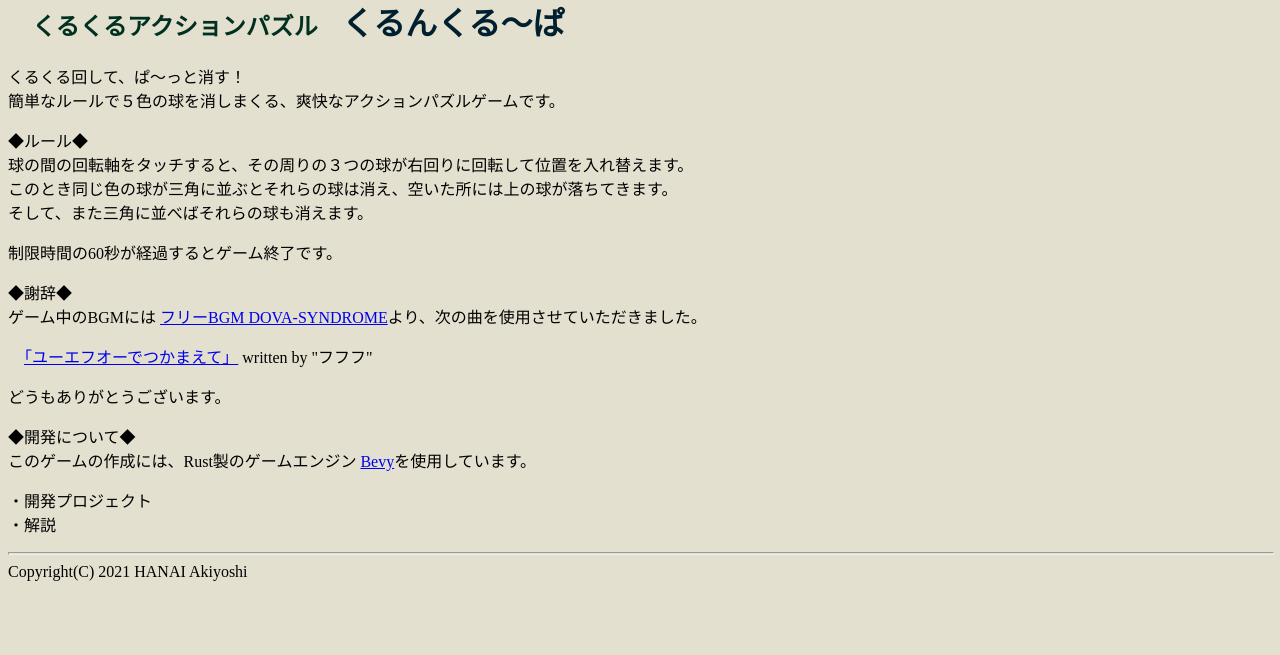
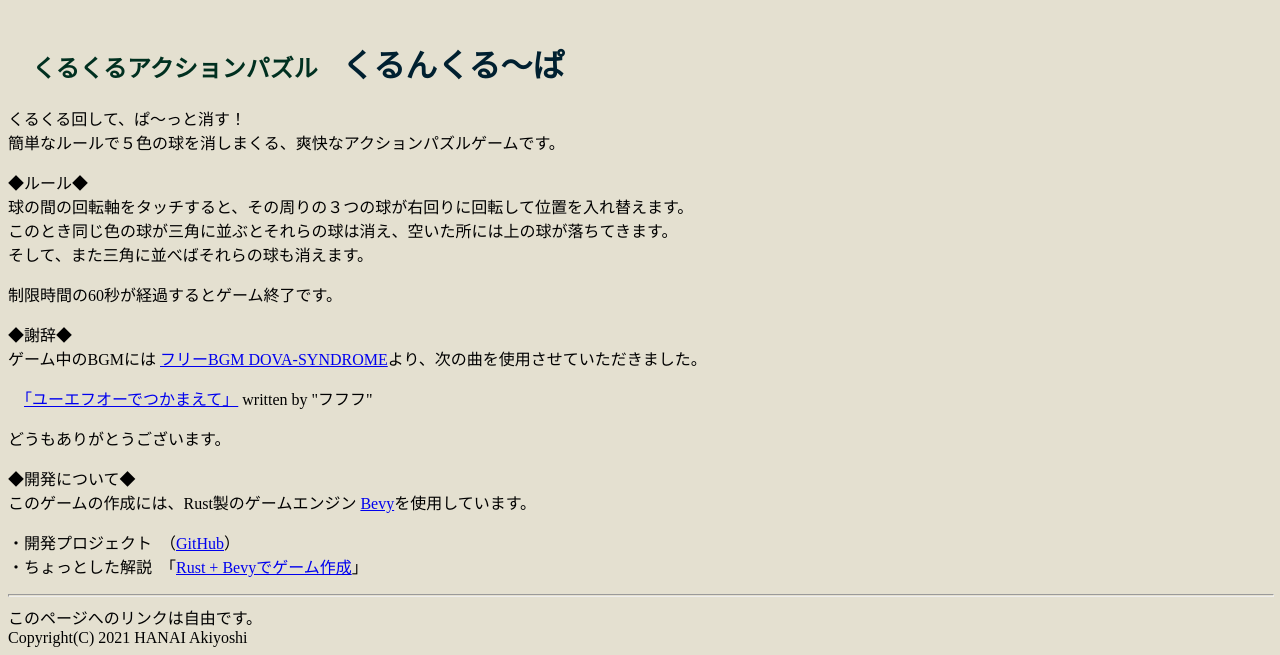
Before and after one commit to raseene/Bevy_Kurunku, a plain HTML site: page index.html in a window 1280 px wide. Shown: the part 203-858 px from the top of the page. Before the commit the page ends 800 px from the top, so only its background shows below. Drawn offline with Linux system fonts and the light colour scheme; a script that the page names is missing.

Commit message:
ドキュメント修正

```diff
--- a/index.html
+++ b/index.html
@@ -6,7 +6,9 @@
 
 <body bgcolor="#e4e0d0">
 <br>
-　　<canvas id="kurunku"></canvas>
+　　<div style="user-select: none;">
+    　　<canvas id="kurunku"></canvas>
+    </div>
 
 <script>
 (function () {
@@ -94,10 +96,11 @@
 このゲームの作成には、Rust製のゲームエンジン <A target="_blank" href="https://bevyengine.org/">Bevy</A>を使用しています。<br>
 </p>
 <p>
-・開発プロジェクト<br>
-・解説<br>
+・開発プロジェクト　（<A target="_blank" href="https://github.com/raseene/Bevy_Kurunku">GitHub</A>）<br>
+・ちょっとした解説　「<A target="_blank" href="https://raseene.asablo.jp/blog/2021/12/22/9450037">Rust + Bevyでゲーム作成</A>」<br>
 </p>
 <hr size="3" width="100%">
+このページへのリンクは自由です。<br>
 Copyright(C) 2021 HANAI Akiyoshi
 </body>
 </html>
```
Also changed, not shown: 1 other file.
